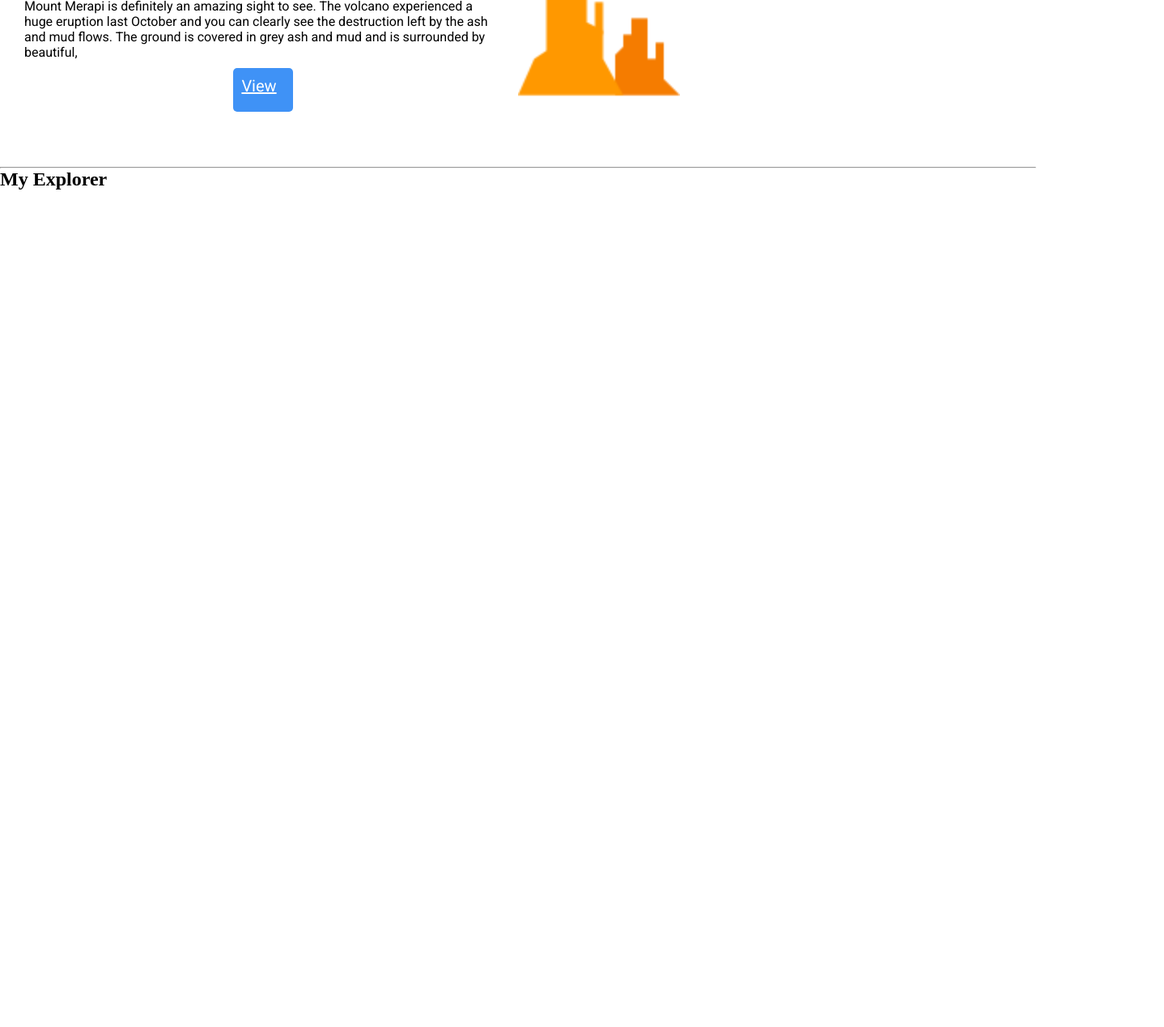
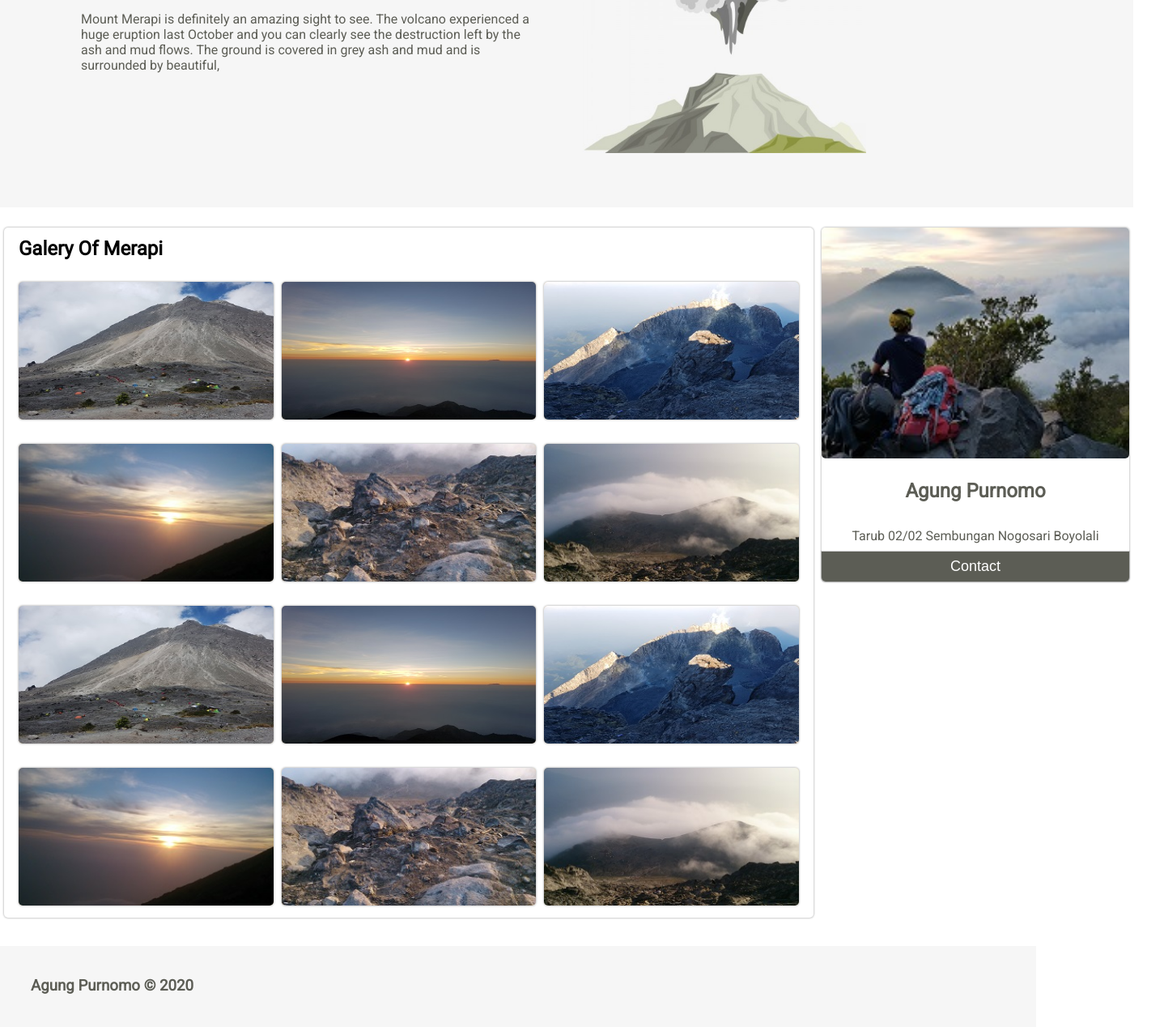
Before and after one commit to agungpurnomo/first_my_html_css, a plain HTML site: page index.html in a window 1280 px wide. Shown: the part 174-1442 px from the top of the page at 81% size, 1438 px wide, since content can reach past the window. Before the commit the page ends 800 px from the top, so only its background shows below. Drawn offline with Linux system fonts and the light colour scheme.

Commit message:
finish submision

```diff
--- a/css/style.css
+++ b/css/style.css
@@ -6,15 +6,29 @@
 
 
 
+.container{
+	width: 1400px;
+	font-family: Roboto;
+	margin: auto;
+	overflow: auto;
+}
+
 
 .navbar {
+	width: 100%;
+	height: 80px;
+	background-color: #139B5B;
+	position: fixed;
+}
+
+.navbar-space {
+	width: 100%;
 	height: 80px;
 	background-color: #139B5B;
 }
-
 .navbar-logo {
 	float:left;
-	padding: 10px 10px 10px 30px
+	padding: 10px 20px 10px 30px
 }
 
 .navbar-menu {
@@ -26,26 +40,42 @@
 .navbar-menu ul li {
 	display: inline-block;
 	font-family: Roboto;
-	padding: 30px 20px;
+	font-size: 20px;
+	padding: 30px 10px;
+	cursor: pointer;
+}
+
+.navbar-menu a{
+	text-decoration: none;
+	color: white;
+}
+
+.navbar-menu li:hover{
+	opacity: 0.7;
 }
 
 .hero {
-	height: 300px;
-	background-color: #FFFFFF;
-	padding : 20px 10px;
+	height: 350px;
+	background-color: #F6F6F6;
 }
 
 .hero .hero-descrip {
 	width: 50%;
-	height: 200px;
+	height: 250px;
 	float: left;
 	padding: 20px 20px 20px 20px;
 	font-family: Roboto;
 	text-align: center;
+	color: #5C5D55;
+}
+
+.hero .hero-descrip h3 {
+	font-size: 50px;
+	color: black;
 }
 
 .hero .hero-descrip p {
-	padding-top: 20px;
+	padding: 20px 20px 10px 80px;
 	font-family: Roboto;
 	font-weight: normal;
 	text-align: left;
@@ -53,34 +83,113 @@
 	margin-bottom: 20px;
 }
 
+.hero .hero-image {
+	width: 50%;
+	float: right;
+	padding: 20px;
+}
 
-.hero-descrip .button {
-	background-color: #3F92F6;
-	width: 50px;
-	height: 30px;
-	color: white;
-	font-family: Roboto;
-	font-size: 20px;
-	margin-top: 20px;
-	padding: 10px 20px 20px 10px;
-	border-style: none;
+.content {
+	margin-top : 20px;
+	margin-bottom: 30px;
+	overflow: auto;
+	padding: 5px 5px ;
+}
+
+.content h2 {
+	padding: 12px 18px;
+}
+.card {
+	box-shadow: 0 0 2px 1px rgba(0, 0, 0, 0.2);
 	border-radius: 5px;
+	transition: 0.3s;
+ }
+
+
+.main {
+	width: 1000px;
+	height: auto;
+	float: left;
+}
+
+.main .card {
+	box-shadow: 0 0 1px 1px rgba(0, 0, 0, 0.2);
+	border-radius: 5px;
+	transition: 0.3s;
+ }
+
+.profile {
+	width: 380px;
+	height: auto;
+	float: right;
+	color: #5C5D55;
+	box-shadow: 0 0 2px 1px rgba(0, 0, 0, 0.2);
+	border-radius: 5px 5px 5px 5px;
+}
+
+.profile .card:hover {
+	box-shadow: 0 8px 16px 0 rgba(0, 0, 0, 0.2);
+}
+
+.profile img {
+	border-radius: 5px 5px 5px;
+}
+
+.profile h2 {
+	text-align: center;
+	margin-bottom: 20px;
+
+}
+
+.profile .profile-body{
+	padding: 10px 20px;
 	text-align: center;
 }
 
-.hero .hero-image {
-	width: 50%;
-	float: right;
+button {
+	border: none;
+	outline:0;
+	display: inline-block;
+	padding: 8px;
+	color: white;
+	background-color: #5C5D55;;
+	text-align: center;
+	cursor: pointer;
+	font-size: 18px;
+	width: 100%;
+	border-radius: 0 0 5px 5px;
+	box-shadow: 0 0 1px 1px rgba(0, 0, 0, 0.2);
 }
 
-.content{
-	width: 960px;
-	border: 1px solid;
-	clear: both;
+button:hover {
+	opacity: 0.7;
 }
 
-.content .main {
-	width: 600px;
-	background-color: #000FAF;
-	float: left;
+.flex-container {
+	display: flex;
+	margin-left: 10px;
+	width: 980px;
+	height: 200px;
+	border-radius: 5px;
+	padding: 10px 3px;
 }
+
+.box {
+	flex-grow: 1;
+	background-color: wheat;
+	box-shadow: 0 0 2px 1px rgba(0, 0, 0, 0.2);
+	margin: 5px;
+	border-radius: 5px;
+}
+
+.box img {
+	border-radius: 5px 5px 5px 5px;
+	height: 170px;
+}
+
+.footer {
+	height: 100px;
+	background-color: #F6F6F6;
+	padding: 38px;
+	color: #5C5D55;
+}
--- a/index.html
+++ b/index.html
@@ -2,51 +2,101 @@
 <html lang="en">
 <head>
 	<meta charset="UTF-8">
-	<title>My Profile</title>
+	<title>Merapi</title>
 	<link rel="stylesheet" type="text/css" href="css/style.css">
 	<link href="https://fonts.googleapis.com/css?family=Roboto&display=swap" rel="stylesheet">
 </head>
 <body>
-	<nav class="navbar">
+	<div class="navbar">
+		<div class="container">
 		<div class="navbar-logo">
 			<img src="img/mountain.png" width="50px">
 		</div>
+
 		<div class="navbar-menu">
 			<ul>
-				<li>About</li>
-				<li>Skill</li>
-				<li>Experiance</li>
+				<li><a  href="#main">Galeri</a></li>
 			</ul>
 		</div>
-	</nav>
-
+		</div>
+	</div>
+	<div class="navbar-space"></div>
+	<div class="container">
 		<div class="hero">
 			<div class="hero-descrip">
 				<h3>Beautiful Of Merapi</h3>
 				<p>Mount Merapi is definitely an amazing sight to see. The volcano experienced a huge eruption last October and you can clearly see the destruction left by the ash and mud flows. The ground is covered in grey ash and mud and is surrounded by beautiful,
 				</p>
-			<a class="button" href="">View</a>
 			</div>
 			<div class="hero-image">
-			<img src="img/mount.png" width="200px">
+				<img src="img/g.jpg" width="350px">
 			</div>
 		</div>
-	<hr>
+		</hr>
 
-	<content>
-		<div class="main">
-			<h2>My Explorer</h2>
+		<div class="content">
+			<div class="main card" id="main">
+				<h2>Galery Of Merapi</h2>
+				<div class="flex-container">
+					<div class="box">
+						<img src="img/1.jpg" alt="Profile" style="width: 100%;">
 					</div>
-
-		<aside class="Profil">
-
-		</aside>
-	</content>
-
-
-
-
-
-
+					<div class="box">
+						<img src="img/2.jpg" alt="Profile" style="width: 100%;">
+					</div>
+					<div class="box">
+						<img src="img/3.jpg" alt="Profile" style="width: 100%;">
+					</div>
+				</div>
+				<div class="flex-container">
+					<div class="box">
+						<img src="img/4.jpg" alt="Profile" style="width: 100%;">
+					</div>
+					<div class="box">
+						<img src="img/5.jpg" alt="Profile" style="width: 100%;">
+					</div>
+					<div class="box">
+						<img src="img/6.jpg" alt="Profile" style="width: 100%;">
+					</div>
+				</div>
+				<div class="flex-container">
+					<div class="box">
+						<img src="img/1.jpg" alt="Profile" style="width: 100%;">
+					</div>
+					<div class="box">
+						<img src="img/2.jpg" alt="Profile" style="width: 100%;">
+					</div>
+					<div class="box">
+						<img src="img/3.jpg" alt="Profile" style="width: 100%;">
+					</div>
+				</div>
+				<div class="flex-container">
+					<div class="box">
+						<img src="img/4.jpg" alt="Profile" style="width: 100%;">
+					</div>
+					<div class="box">
+						<img src="img/5.jpg" alt="Profile" style="width: 100%;">
+					</div>
+					<div class="box">
+						<img src="img/6.jpg" alt="Profile" style="width: 100%;">
+					</div>
+				</div>
+			</div>
+			<div class="profile">
+				<img src="img/pic.jpg" alt="Profile" style="width: 100%;">
+				<div class="profile-body">
+					<h2><b>Agung Purnomo</b></h2>
+					<p>Tarub 02/02 Sembungan Nogosari Boyolali</p>
+				</div>
+				<p><button onclick="contact()">Contact</button></p>
+			</div>
+		</div>
+	</div>
+	<div class="footer">
+		<div class="container">
+			<h3><b>Agung Purnomo © 2020</b></h3>
+		</div>
+	</div>
 </body>
+<script src="js/js.js"></script>
 </html>
--- /dev/null
+++ b/js/js.js
@@ -0,0 +1,3 @@
+function contact() {
+    alert('No Hp : 085743467242')
+}
```
Also changed, not shown: img/1.jpg (added), img/2.jpg (added), img/3.jpg (added), img/4.JPG (added), img/5.JPG (added), img/6.JPG (added), img/g.jpg (added), img/mount.png (deleted), img/mountain 2.png (deleted), img/mountain1.png (deleted), img/mountain3.png (deleted), img/pic.jpg (added). Lines whose indentation alone changed are shown as unchanged.
